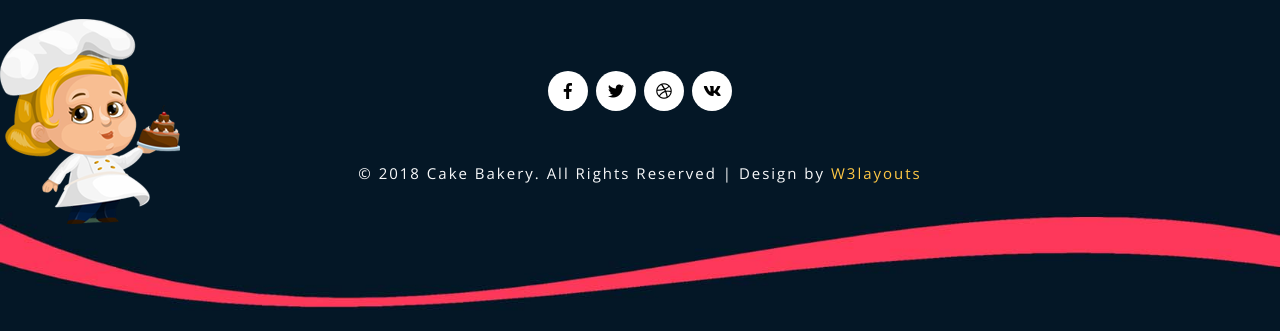
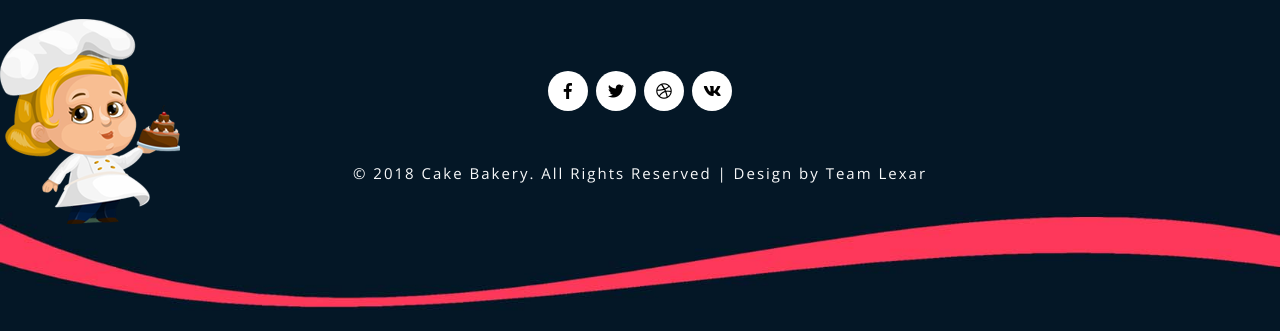
Before and after one commit to cc059/Pasteleria-Emergentes-Inventario, a PHP site: page /pedidos.php in a window 1280 px wide. Shown: the part 1551-1882 px from the top of the page. Run offline with PHP 8.4, Linux system fonts and the light colour scheme.

Commit message:
Update pedidos.php

```diff
--- a/web/pedidos.php
+++ b/web/pedidos.php
@@ -297,8 +297,7 @@
 				</ul>
 			</div>
 			<!-- copyright -->
-			<p class="copy-right-grids text-light my-lg-5 my-4 pb-4">© 2018 Cake Bakery. All Rights Reserved | Design by
-				<a href="https://w3layouts.com/" target="_blank">W3layouts</a>
+			<p class="copy-right-grids text-light my-lg-5 my-4 pb-4">© 2018 Cake Bakery. All Rights Reserved | Design by Team Lexar
 			</p>
 			<!-- //copyright -->
 		</div>
```
